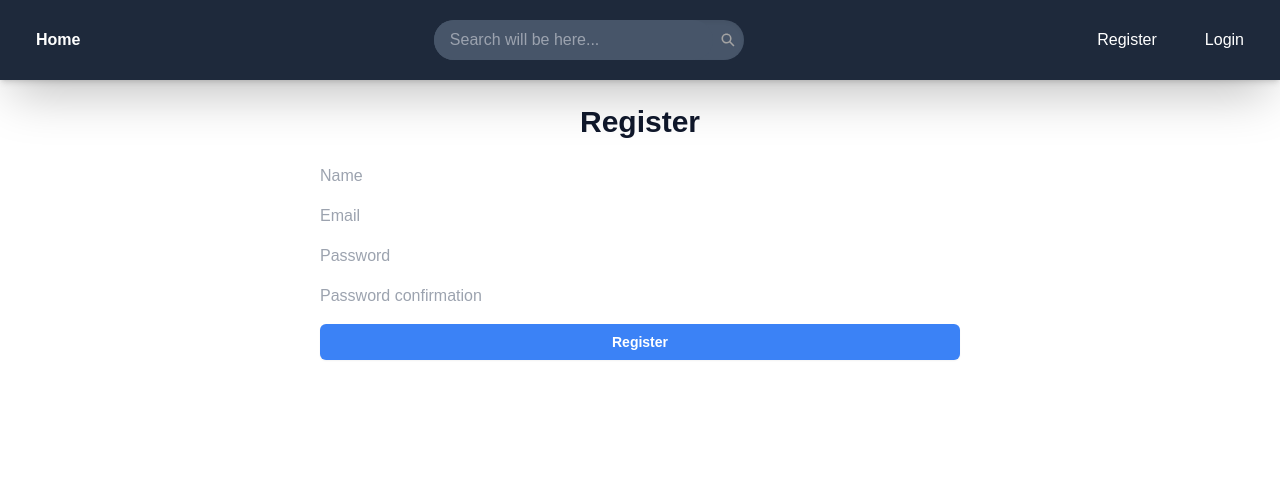
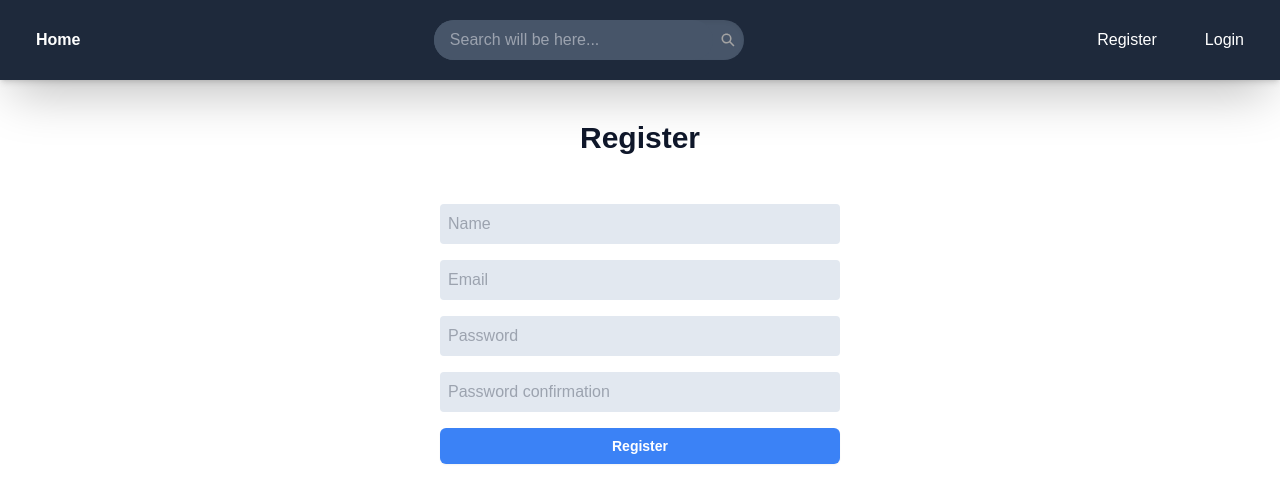
Before and after one commit to Rozevskis/kvalifikacijas-darbs, a React (Vite) app in the folder frontend-react/: page /register in a window 1280 px wide. Shown: the top 502 px of the page. Built offline with nearby package versions, Linux system fonts and the light colour scheme.

Commit message:
Fix broken styles

```diff
--- a/frontend-react/src/Pages/Auth/Login.jsx
+++ b/frontend-react/src/Pages/Auth/Login.jsx
@@ -30,14 +30,15 @@ export default function Login() {
   }
 
   return (
-    <div>
-      <h1 className="title">Login</h1>
-      <form onSubmit={handleLogin} className="w-1/2 space-y-4 mx-auto ">
+    <div className="max-w-[600px] mx-auto ">
+      <h1 className="title dark:text-neutral-100 mt-10">Login</h1>
+      <form onSubmit={handleLogin} className="w-2/3 space-y-4 mx-auto ">
         <div>
           <input
             type="email"
             placeholder="Email"
             value={formData.email}
+            className="mt-6 w-full p-2 rounded text-black bg-slate-200 dark:text-slate-100 dark:bg-slate-700"
             onChange={(e) =>
               setFormData({ ...formData, email: e.target.value })
             }
@@ -49,6 +50,7 @@ export default function Login() {
             type="password"
             placeholder="Password"
             value={formData.password}
+            className=" w-full p-2 rounded text-black bg-slate-200 dark:text-slate-100 dark:bg-slate-700"
             onChange={(e) =>
               setFormData({ ...formData, password: e.target.value })
             }
--- a/frontend-react/src/Pages/Auth/Register.jsx
+++ b/frontend-react/src/Pages/Auth/Register.jsx
@@ -3,7 +3,7 @@ import { useNavigate } from "react-router-dom";
 import { AppContext } from "../../Context/AppContext";
 
 export default function Register() {
-  const {setToken } = useContext(AppContext);
+  const { setToken } = useContext(AppContext);
   const navigate = useNavigate();
   const [formData, setFormData] = useState({
     name: "",
@@ -32,14 +32,15 @@ export default function Register() {
   }
 
   return (
-    <div>
-      <h1 className="title">Register</h1>
-      <form onSubmit={handleRegister} className="w-1/2 space-y-4 mx-auto ">
+    <div className="max-w-[600px] mx-auto ">
+      <h1 className="title dark:text-neutral-100 mt-10">Register</h1>
+      <form onSubmit={handleRegister} className="w-2/3 space-y-4 mx-auto ">
         <div>
           <input
             type="text"
             placeholder="Name"
             value={formData.name}
+            className="mt-6 w-full p-2 rounded text-black bg-slate-200 dark:text-slate-100 dark:bg-slate-700"
             onChange={(e) => setFormData({ ...formData, name: e.target.value })}
           />
           {errors.name && <p className="error">{errors.name}</p>}
@@ -49,6 +50,7 @@ export default function Register() {
             type="email"
             placeholder="Email"
             value={formData.email}
+            className=" w-full p-2 rounded text-black bg-slate-200 dark:text-slate-100 dark:bg-slate-700"
             onChange={(e) =>
               setFormData({ ...formData, email: e.target.value })
             }
@@ -60,6 +62,7 @@ export default function Register() {
             type="password"
             placeholder="Password"
             value={formData.password}
+            className=" w-full p-2 rounded text-black bg-slate-200 dark:text-slate-100 dark:bg-slate-700"
             onChange={(e) =>
               setFormData({ ...formData, password: e.target.value })
             }
@@ -71,6 +74,7 @@ export default function Register() {
             type="password"
             placeholder="Password confirmation"
             value={formData.password_confirmation}
+            className=" w-full p-2 rounded text-black bg-slate-200 dark:text-slate-100 dark:bg-slate-700"
             onChange={(e) =>
               setFormData({
                 ...formData,
```
